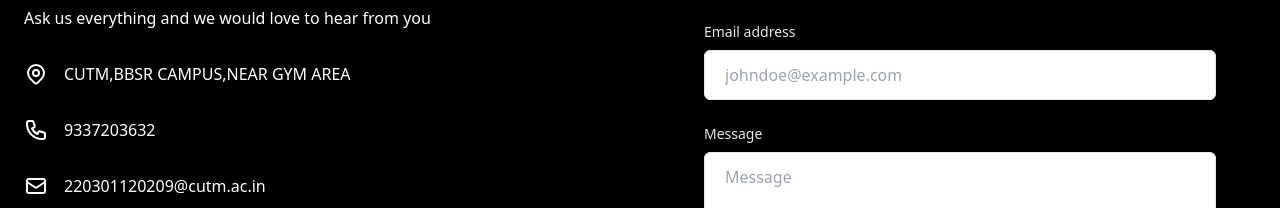
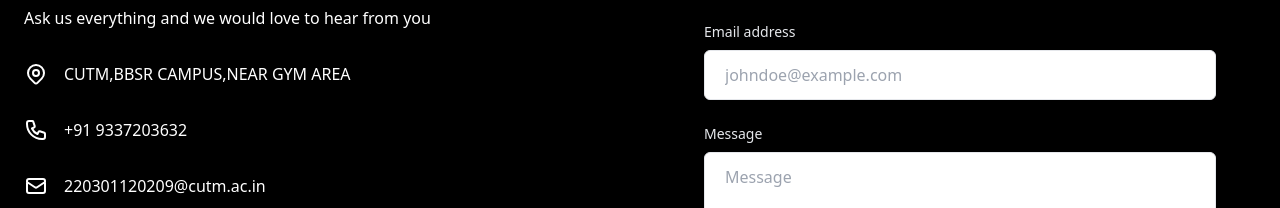
Before and after one commit to BasirKhan418/Freshers2023, a Next.js app: page / in a window 1280 px wide. Shown: the part 6816-7024 px from the top of the page. Built offline with nearby package versions, Linux system fonts and the light colour scheme; a web font is replaced by a local one.

Commit message:
issue fixed 2

```diff
--- a/src/pages/components/Contact.js
+++ b/src/pages/components/Contact.js
@@ -86,7 +86,8 @@
                             <path strokeLinecap="round" strokeLinejoin="round" d="M3 5a2 2 0 012-2h3.28a1 1 0 01.948.684l1.498 4.493a1 1 0 01-.502 1.21l-2.257 1.13a11.042 11.042 0 005.516 5.516l1.13-2.257a1 1 0 011.21-.502l4.493 1.498a1 1 0 01.684.949V19a2 2 0 01-2 2h-1C9.716 21 3 14.284 3 6V5z" />
                         </svg>
 
-                        <span className="mx-2 text-white truncate w-72">9337203632</span>
+                        <span className="mx-2 text-white truncate w-72">
+                            +91 9337203632</span>
                     </p>
 
                     <p className="flex items-start -mx-2">
```
